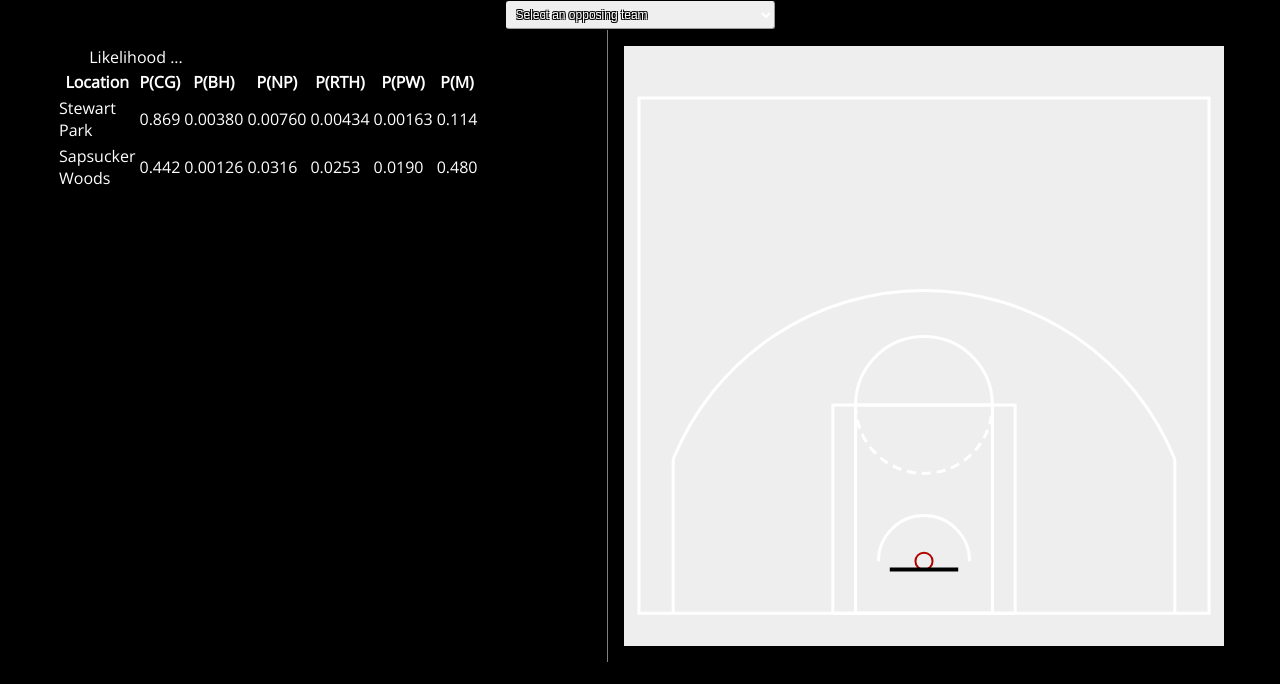
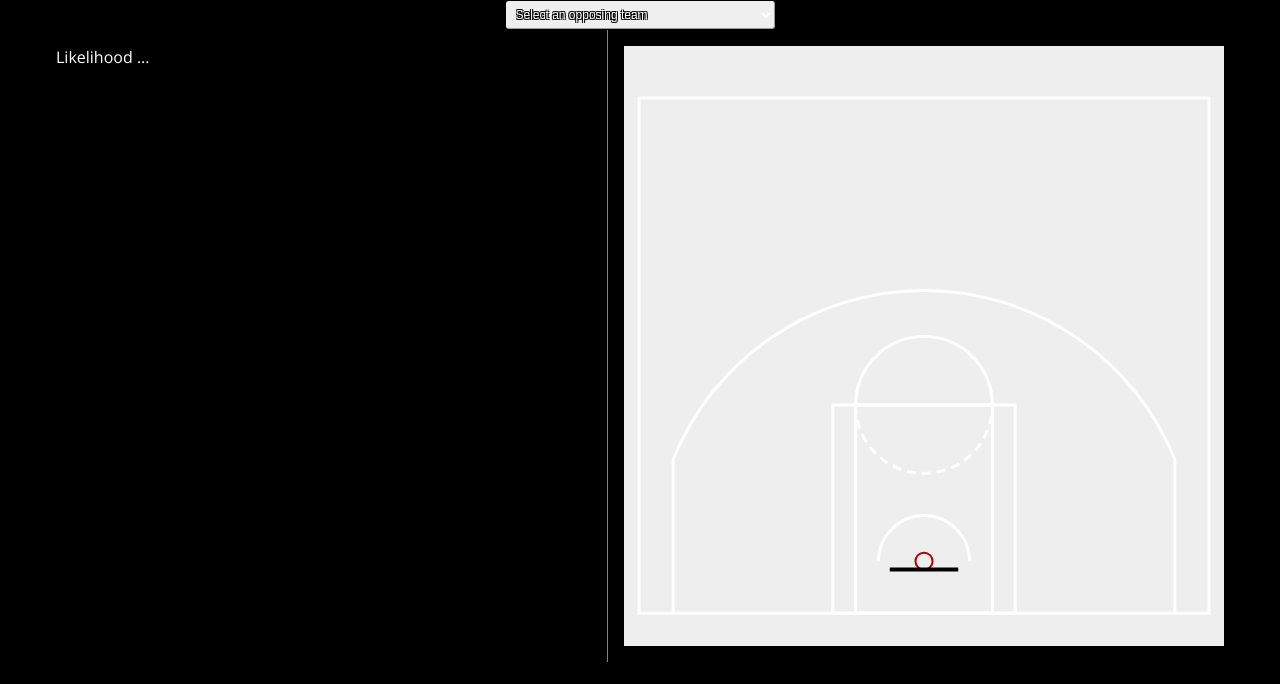
Before and after one commit to jk2227/nba-hack, a plain HTML site: page static/index.html in a window 1280 px wide. Drawn offline with nearby package versions, Linux system fonts and the light colour scheme; files that its build step writes are made by us from their sources; files whose address does not match are found by name.

Commit message:
delete dummy table

```diff
--- a/static/index.html
+++ b/static/index.html
@@ -47,35 +47,6 @@
 <aside>
   Likelihood <span id="likelihood"> ... </span>
   <div id="best_worst_players"> </div>
-  <table>
-  <tr>
-    <th>Location</th>
-    <th>P(CG)</th>
-    <th>P(BH)</th>
-    <th>P(NP)</th>
-    <th>P(RTH)</th>
-    <th>P(PW)</th>
-    <th>P(M)</th>
-  </tr>
-  <tr>
-    <td>Stewart Park</td>
-    <td>0.869</td>
-    <td>0.00380</td>
-    <td>0.00760</td>
-    <td>0.00434</td>
-    <td>0.00163</td>
-    <td>0.114</td>
-  </tr>
-  <tr>
-    <td>Sapsucker Woods</td>
-    <td>0.442</td>
-    <td>0.00126</td>
-    <td>0.0316</td>
-    <td>0.0253</td>
-    <td>0.0190</td>
-    <td>0.480</td>
-  </tr>
-</table>
 </aside>
 <article>
 <svg id="court_area"></svg>
```
